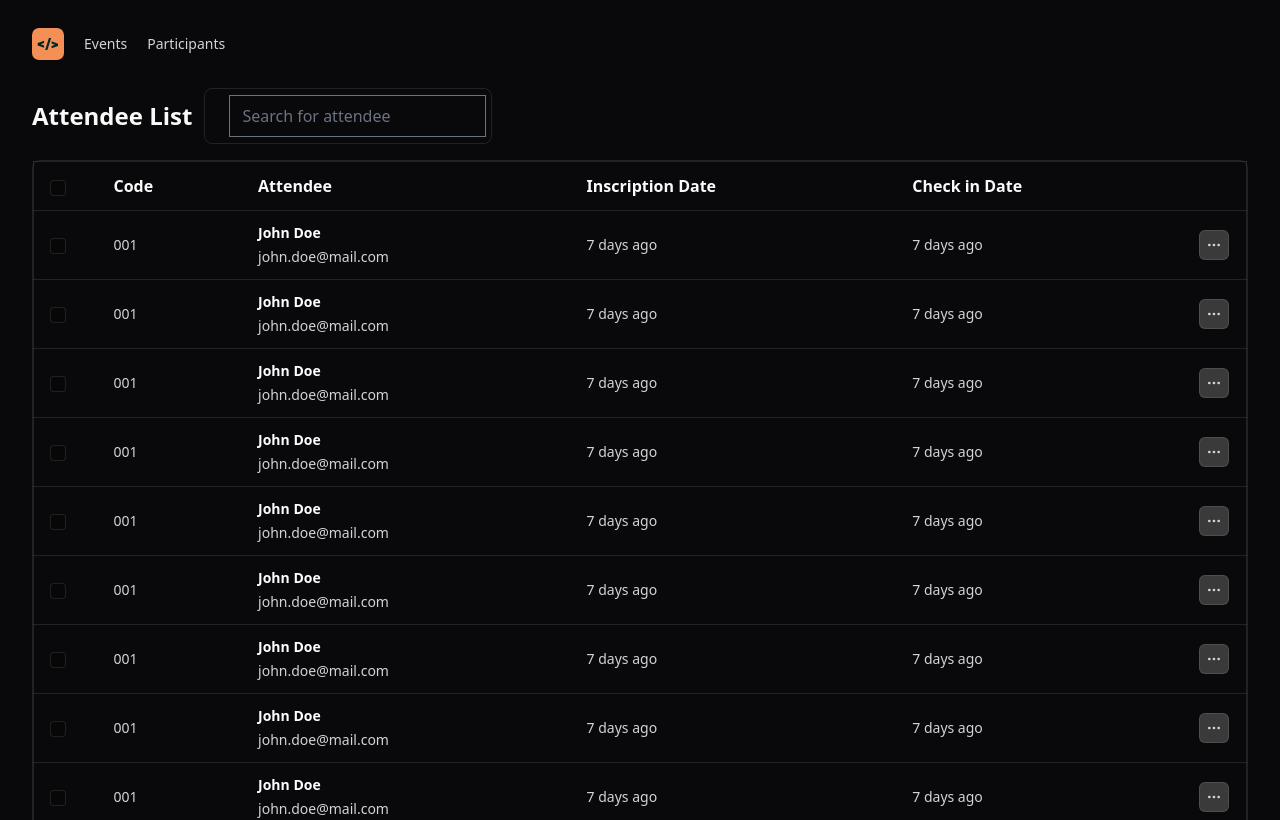
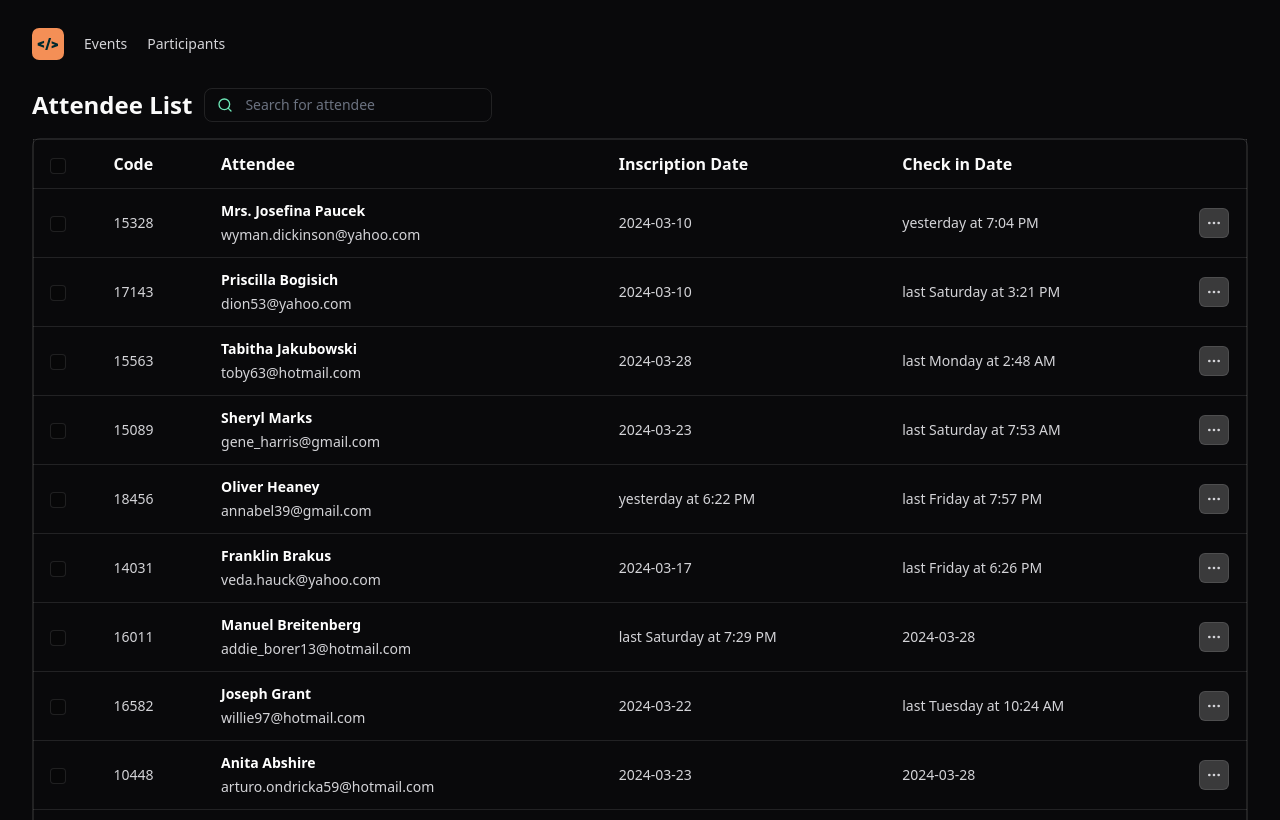
Before and after one commit to tatacsd/pass-in-web, a React (Vite) app: page / in a window 1280 px wide. Shown: the top 820 px of the page. Built offline with nearby package versions, Linux system fonts and the light colour scheme.

Commit message:
🌐 ➕ 🚸  using date-fns

```diff
--- a/package.json
+++ b/package.json
@@ -9,6 +9,7 @@
     "preview": "vite preview"
   },
   "dependencies": {
+    "date-fns": "^3.6.0",
     "lucide-react": "^0.364.0",
     "react": "^18.2.0",
     "react-dom": "^18.2.0",
--- a/src/components/attendee-list.tsx
+++ b/src/components/attendee-list.tsx
@@ -11,7 +11,21 @@ import { Table } from "./table/table";
 import { TableHeader } from "./table/table-header";
 import { TableCell } from "./table/table-cell";
 import { TableRow } from "./table/table-row";
+import { ChangeEvent, useState } from "react";
+import { attendees } from "../data/attendees";
+import { enCA } from "date-fns/locale";
+import { formatRelative } from "date-fns";
+
+
+
 export function AttendeeList() {
+const [searchQuery, setSearchQuery] = useState("");
+
+  function handleSearchInputChange(event: ChangeEvent<HTMLInputElement>) {
+    setSearchQuery(event.target.value);
+  }
+
+
   return (
     <div className="flex flex-col gap-4">
       <div className="flex gap-3 items-center">
@@ -19,8 +33,9 @@ export function AttendeeList() {
         <div className="w-72 px-3 py-1.5 border border-white/10 rounded-lg text-sm flex items-center gap-3">
           <Search className="size-4 text-emerald-300" />
           <input
-            className="bg-transparent flex-1 outline-none"
+            className="bg-transparent flex-1 outline-none border-0 p-0 text-sm"
             placeholder="Search for attendee"
+            onChange={handleSearchInputChange}
           />
         </div>
       </div>
@@ -43,25 +58,24 @@ export function AttendeeList() {
           </tr>
         </thead>
         <tbody>
-          {Array.from({ length: 10 }).map((_, index) => {
+          {attendees.map((attendee) => {
             return (
-              <TableRow
-                key={index}              >
+              <TableRow key={attendee.id}>
                 <TableCell>
                   <input
                     type="checkbox"
                     className="bg-black/20 rounded size-4 border border-white/10 "
                   />
                 </TableCell>
-                <TableCell>001</TableCell>
+                <TableCell>{attendee.id}</TableCell>
                 <TableCell>
                   <div className="flex flex-col gap-1">
-                    <span className="font-semibold text-white">John Doe</span>
-                    <span>john.doe@mail.com</span>
+                    <span className="font-semibold text-white">{attendee.name}</span>
+                    <span>{attendee.email}</span>
                   </div>
                 </TableCell>
-                <TableCell>7 days ago</TableCell>
-                <TableCell>7 days ago</TableCell>
+                <TableCell>{formatRelative(attendee.createdAt, new Date(), { locale: enCA })}</TableCell>
+                <TableCell>{formatRelative(attendee.checkedInAt, new Date(), { locale: enCA })}</TableCell>
                 <TableCell>
                   <IconButton transparent>
                     <MoreHorizontal className="size-4" />
```
Also changed, not shown: 1 other file (tests, documents, lock files or other folders).
